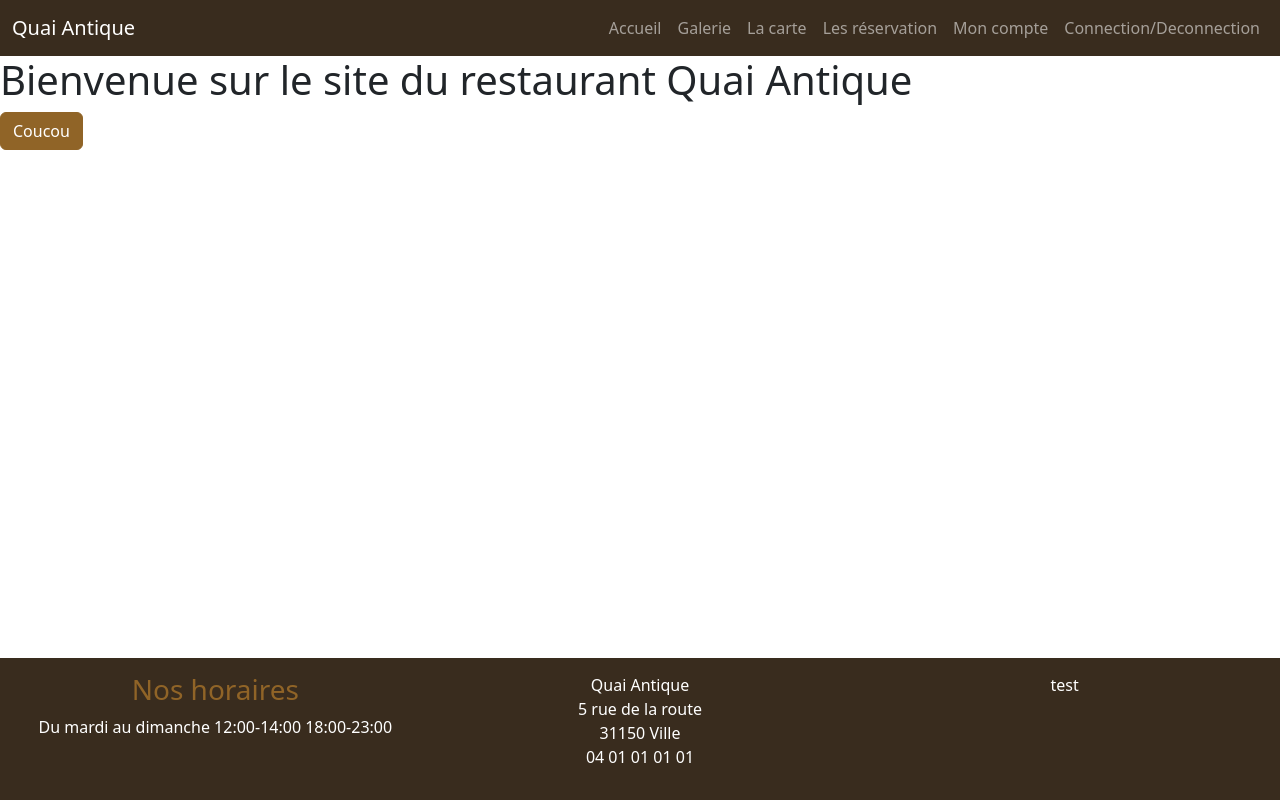
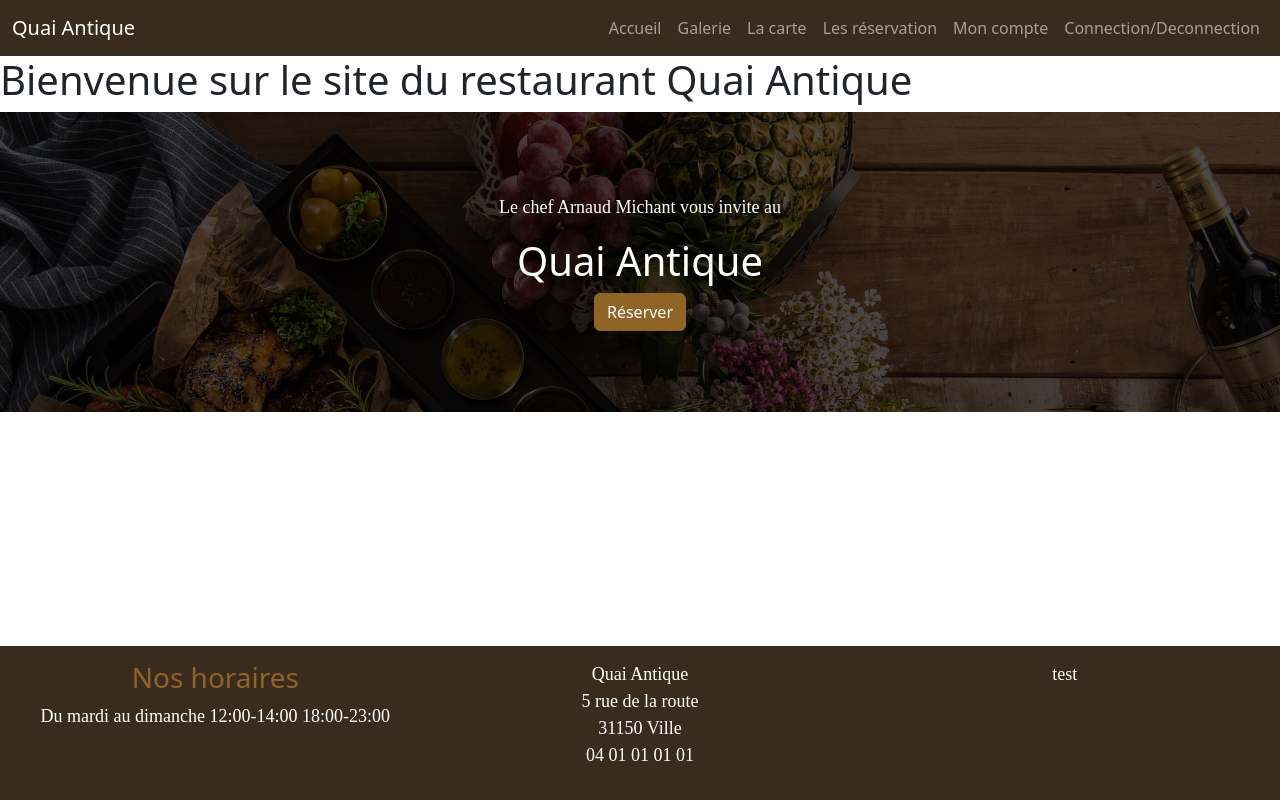
Before and after one commit to Alkgorth/QuaiAntiqueFront, a website with bundled scripts: page index.html in a window 1280 px wide. Built offline with nearby package versions, Linux system fonts and the light colour scheme; files whose address does not match are found by name.

Commit message:
Modif noms des images + Bloc bigtitle

```diff
--- a/pages/home.html
+++ b/pages/home.html
@@ -1,3 +1,9 @@
 <h1>Bienvenue sur le site du restaurant Quai Antique</h1>
 
-<button class="btn btn-primary">Coucou</button>
+<div class="hero-scene text-center text-white">
+    <div class="hero-scene-content">
+        <p>Le chef Arnaud Michant vous invite au</p>
+        <h1>Quai Antique</h1>
+        <button class="btn btn-primary">Réserver</button>
+    </div>
+</div>
--- a/scss/main.scss
+++ b/scss/main.scss
@@ -22,3 +22,31 @@ p{
     font-family: $font-family-serif;
     font-size: 18px;
 }
+
+.hero-scene{
+    position: relative;
+    &::before{
+        content:"";
+        position: absolute;
+        top:0;
+        left:0;
+        width:100%;
+        height:100%;
+        background-image: url(../images/FondHeroScene.jpg);
+        background-size: cover;
+        filter: brightness(0.3);
+    }
+
+    *{
+        //Positionner les éléments devant le ::before
+        position:relative;
+    }
+
+    .hero-scene-content{
+        height: 300px;
+        display: flex;
+        flex-direction: column;
+        align-items: center;
+        justify-content: center;
+    }
+}
```
Also changed, not shown: images/FondHeroScene.jpg (renamed from Photos/platter-2009590_1920.jpg), images/chef.jpg (renamed from Photos/chef-939436_1920.jpg), images/saumon.jpg (renamed from Photos/salmon-1238248_1920.jpg), images/tartare.jpg (renamed from Photos/tartare-di-tonno-3419584_1920.jpg), images/viande.jpg (renamed from Photos/suckling-pig-727974_1920.jpg), images/vins.jpg (renamed from Photos/still-life-2905834_1920.jpg), images/wine-4556413_1920.jpg (renamed from Photos/wine-4556413_1920.jpg), scss/main.css, 1 other file.
